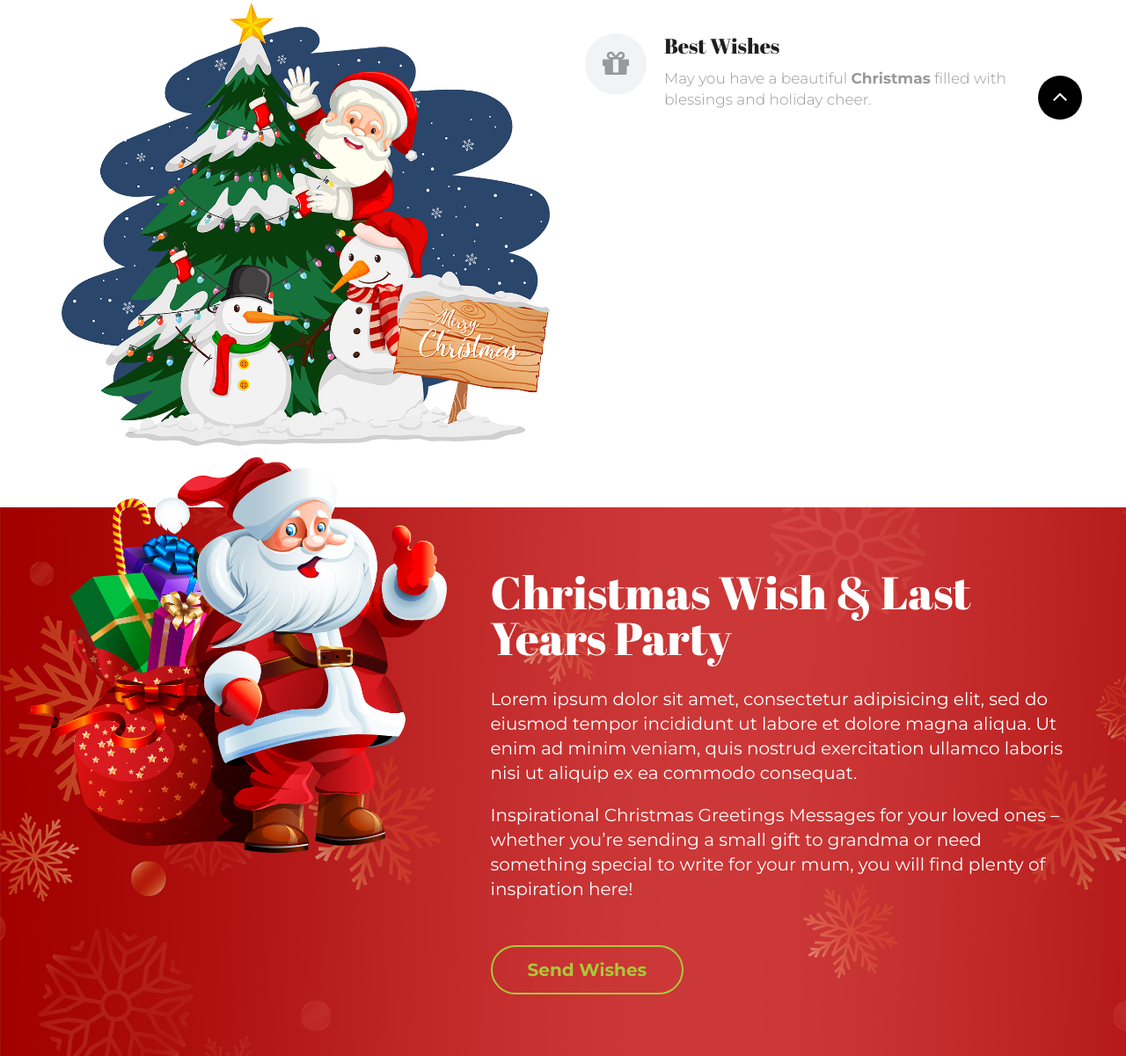
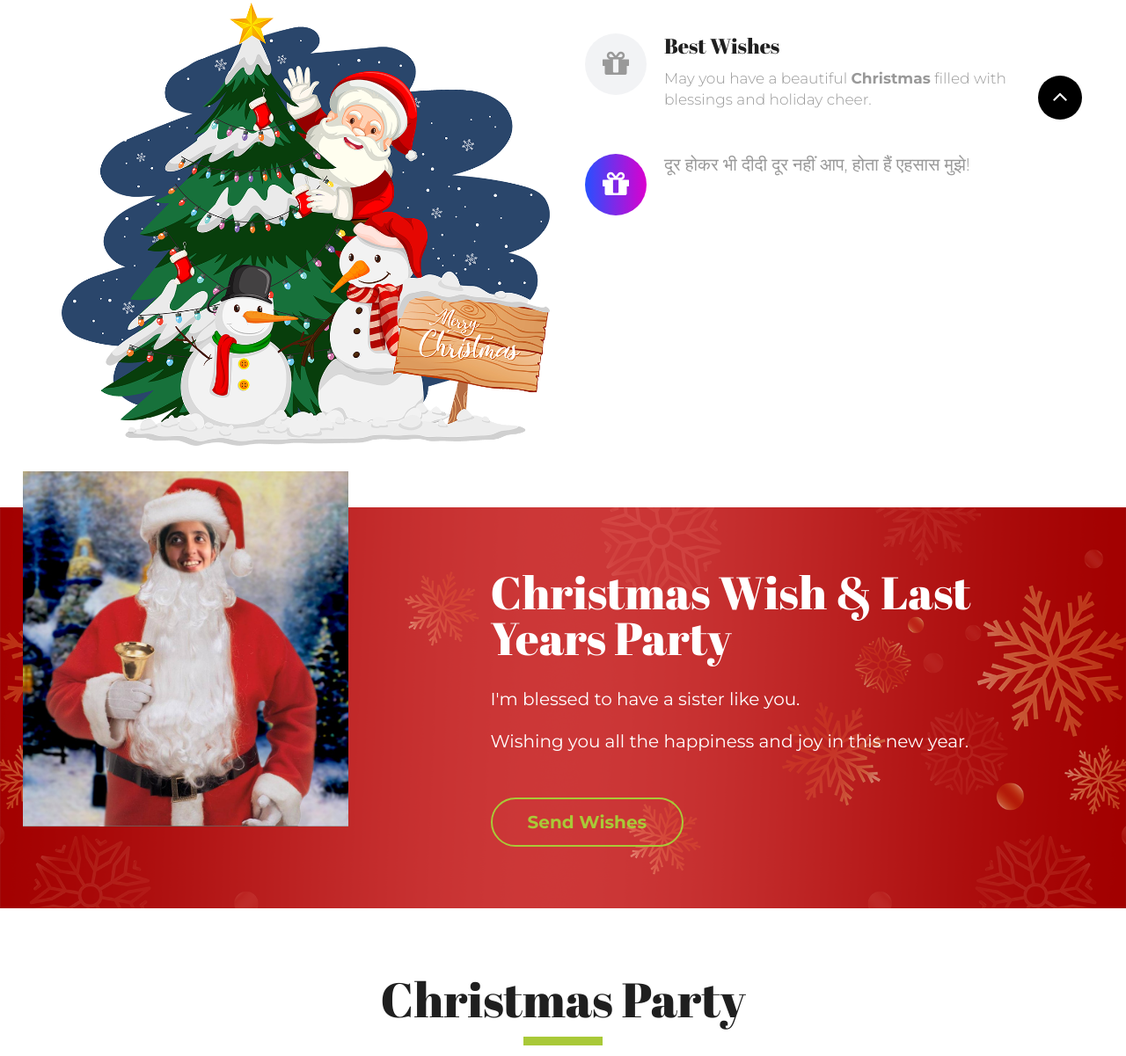
Before and after one commit to Dhiraj5509/christmas.github.io, a plain HTML site: page index.html in a window 1280 px wide. Shown: the part 764-1965 px from the top of the page at 88% size. Drawn offline with Linux system fonts and the light colour scheme.

Commit message:
Final commit

```diff
--- a/css/versions.css
+++ b/css/versions.css
@@ -50,6 +50,7 @@ body.christmas_version .icon_wrap,
 body.christmas_version .dmtop:hover,
 body.christmas_version .cac:hover,
 body.christmas_version .features-right li:hover i,
+body.christmas_version .features-right li:hover i:first-child(),
 body.christmas_version .features-left li:hover i,
 body.christmas_version .nav-pills > li:hover > a,
 body.christmas_version .nav-pills > li:focus > a,
--- a/index.html
+++ b/index.html
@@ -38,6 +38,22 @@
          background-color: black;
          align-items: center;
          font-size: 32px;
+      }
+      .special-i {
+         background-position: 100px;
+         color: #ffffff;
+         background: #2750ff;
+         background: -moz-linear-gradient(left, #2750ff 0%, #db00ce 100%);
+         background: -webkit-linear-gradient(left, #2750ff 0%, #db00ce 100%);
+         background: linear-gradient(to right, #2750ff 0%, #db00ce 100%);
+      }
+      .special-section {
+         background-image: url('./imgs/photofunny.net_.jpg');
+         background-repeat: no-repeat;
+         height: 100vh;
+         background-position: center;
+         background-repeat: no-repeat;
+         background-size: cover;
       }
    </style>
    </head>
@@ -106,6 +122,16 @@
                      </li>
                   </ul>
                </div>
+               <div class="col-md-6 col-sm-12 col-xs-12">
+                  <ul class="features-right">
+                     <li class="wow fadeInRight" data-wow-duration="1s" data-wow-delay="0.2s">
+                        <i class="fa fa-gift effect-1 special-i"></i>
+                        <div class="fl-inner">
+                           <p style="font-size: 20px;">दूर होकर भी दीदी दूर नहीं आप, होता हैं एहसास मुझे!</p>
+                        </div>
+                     </li>
+                  </ul>
+               </div>
             </div>
             <!-- end row -->
          </div>
@@ -117,13 +143,15 @@
          <div class="container">
             <div class="row text-center">
                <div class="text-center image-center hidden-sm hidden-xs">
-                  <img src="imgs/w1.png" alt="" class="img-responsive wow fadeInDown">
+                  <!-- <img src="imgs/w1.png" alt="" class="img-responsive wow fadeInDown"> -->
+                  <img src="imgs/photofunny.net.jpg" width="400px" height="400px" alt="" class="img-responsive wow fadeInDown">
+
                </div>
                <div class="col-md-7 col-md-offset-5 col-sm-12">
                   <div class="customwidget text-left">
                      <h1>Christmas Wish & Last Years Party</h1>
-                     <p>Lorem ipsum dolor sit amet, consectetur adipisicing elit, sed do eiusmod tempor incididunt ut labore et dolore magna aliqua. Ut enim ad minim veniam, quis nostrud exercitation ullamco laboris nisi ut aliquip ex ea commodo consequat.</p>
-                     <p>Inspirational Christmas Greetings Messages for your loved ones – whether you’re sending a small gift to grandma or need something special to write for your mum, you will find plenty of inspiration here!</p>
+                     <p>I'm blessed to have a sister like you.</p>
+                     <p>Wishing you all the happiness and joy in this new year.</p>
                      <a href="#" class="btn btn-dark btn-radius btn-brd">Send Wishes</a>
                   </div>
                </div>
@@ -140,7 +168,6 @@
             <div class="section-title row text-center">
                <div class="col-md-12">
                   <h3>Christmas Party</h3>
-                  <p>Christmas is an annual festival commemorating the birth of Jesus Christ, observed on December 25 as a religious and cultural celebration among billions of people around the world. A feast central to the Christian liturgical year, it is preceded by the season of Advent or the Nativity Fast and initiates the season of Christmastide..</p>
                </div>
             </div>
             <!-- end title -->
@@ -153,6 +180,9 @@
       <div class="last_but_not_leaast_wrapper" style="height: 100vh">
          <p class="last_but_not_least_text">Last but not least <i class="fa fa-angle-down"></i></p>
       </div>
+      <div class="special-section">
+
+      </div>
       <!-- end section -->
       <a href="#home" data-scroll class="dmtop global-radius"><i class="fa fa-angle-up"></i></a>
       <!-- ALL JS FILES -->
```
Also changed, not shown: imgs/photofunny.net.jpg (added), imgs/photofunny.net_.jpg (added).
